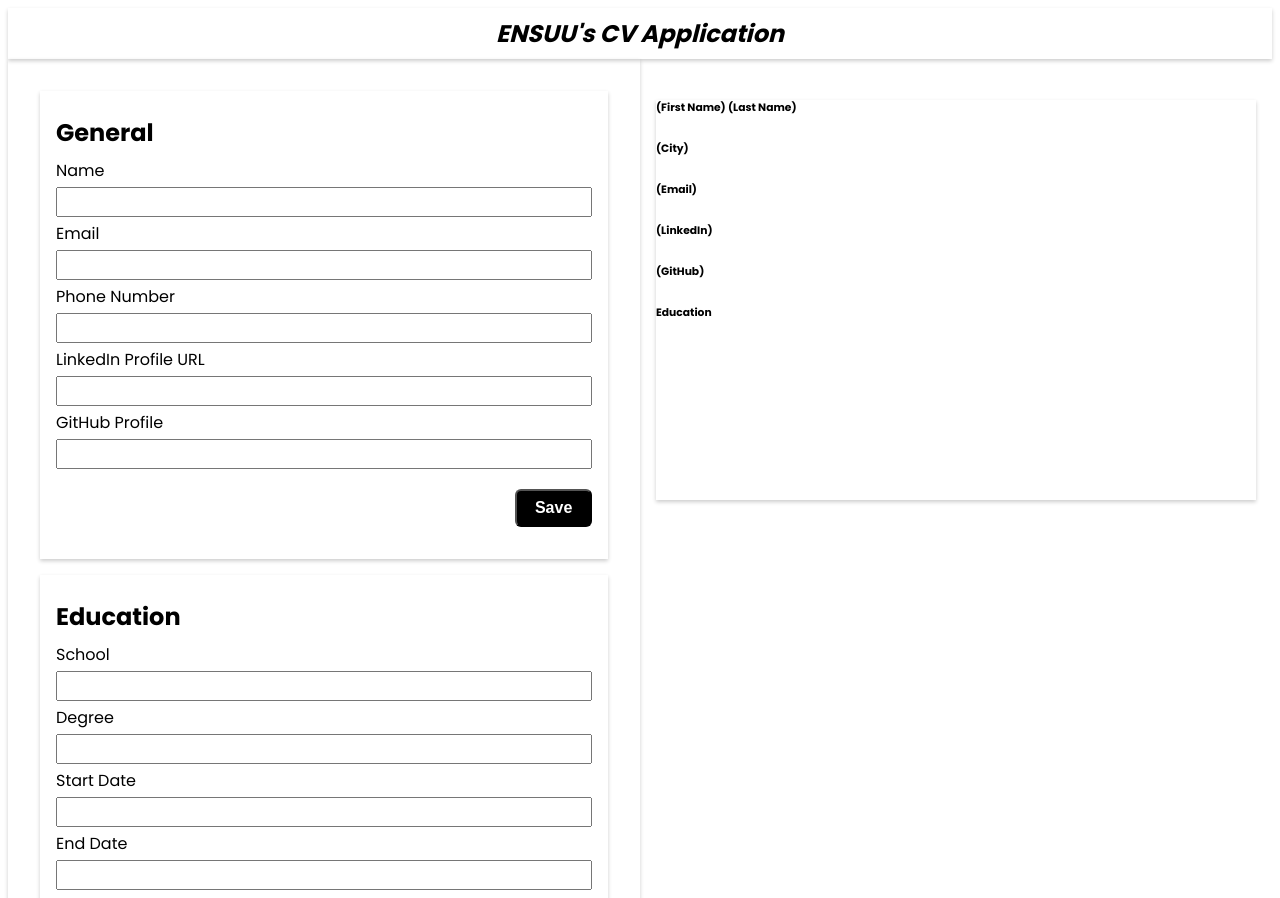
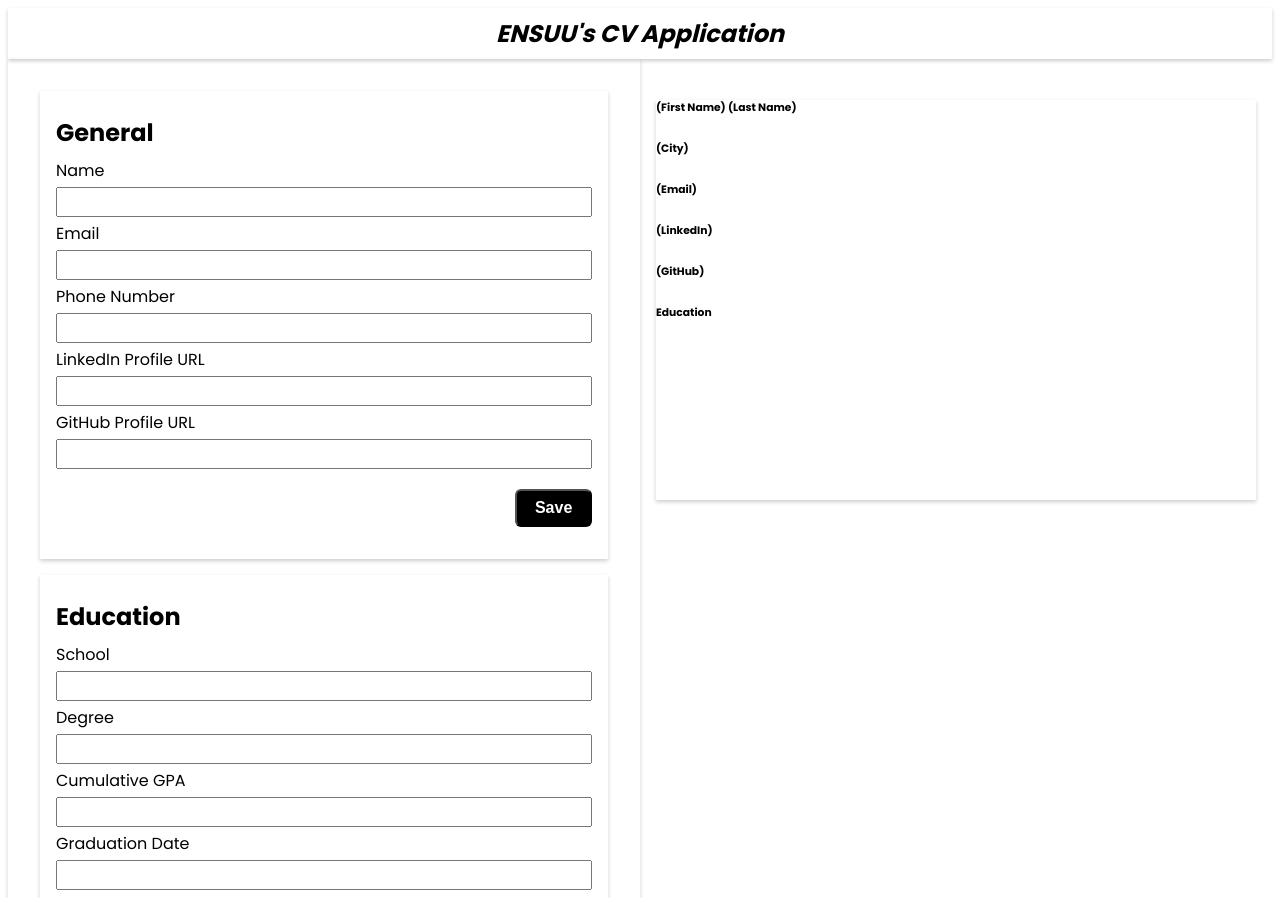
Before and after one commit to ENSUU/cv-application, a React (Vite) app: page / in a window 1280 px wide. Shown: the top 898 px of the page. Built offline with nearby package versions, Linux system fonts and the light colour scheme.

Commit message:
Update Education component
Users will now be asked about their GPA, graduation date, and any
relevant courses they took.

```diff
--- a/src/components/Education.jsx
+++ b/src/components/Education.jsx
@@ -8,12 +8,15 @@ function Education() {
             {/* User's Degree Field */}
             <label htmlFor="">Degree</label>
             <input id="userDegree" name="userMajor" type="email"/>
-            {/* User's Education Start Date */}
-            <label htmlFor="">Start Date</label>
-            <input type="text" id="userStartDate" name="userStartDate"/>
-            {/* User's Education End Date */}
-            <label htmlFor="">End Date</label>
-            <input type="text" id="userEndDate" name="userEndDate"/>
+            {/* User's GPA */}
+            <label htmlFor="userGPA">Cumulative GPA</label>
+            <input type="number" id="userGPA" name="userGPA" />
+            {/* User's Education End/Graduation Date */}
+            <label htmlFor="userGradDate">Graduation Date</label>
+            <input type="text" id="userGradDate" name="userGradDate"/>
+            {/* User's Relevant Coursework */}
+            <label htmlFor="userRelCourses">Relevant Coursework</label>
+            <textarea name="userRelCourses" id="userRelCourses" cols="30" rows="10"></textarea>
             {/* Save Button */}
             <div className="saveBtnContainer">
                 <button className='saveBtn' type='submit'>Save</button>
--- a/src/components/Experience.jsx
+++ b/src/components/Experience.jsx
@@ -19,7 +19,7 @@ function Experience() {
             <input type="text" id="userPosLoc" name="userPosLoc" />
             {/* Position Description */}
             <label htmlFor="userPosDesc">Description</label>
-            <textarea name="userPosDesc" id="userPosDesc" cols="30" rows="20"></textarea>
+            <textarea name="userPosDesc" id="userPosDesc" cols="30" rows="10"></textarea>
             {/* Save Button */}
             <div className="saveBtnContainer">
                 <button className='saveBtn' type='submit'>Save</button>
--- a/src/components/General.jsx
+++ b/src/components/General.jsx
@@ -15,7 +15,7 @@ function General() {
             <label htmlFor="userLinkedIn">LinkedIn Profile URL</label>
             <input id="userLinkedIn" name="userLinkedIn" type="text"/>
             {/* User's Phone Number */}
-            <label htmlFor="userGitHub">GitHub Profile</label>
+            <label htmlFor="userGitHub">GitHub Profile URL</label>
             <input id="userGitHub" name="userGitHub" type="text"/>
             {/* Save Button */}
             <div className="saveBtnContainer">
```
